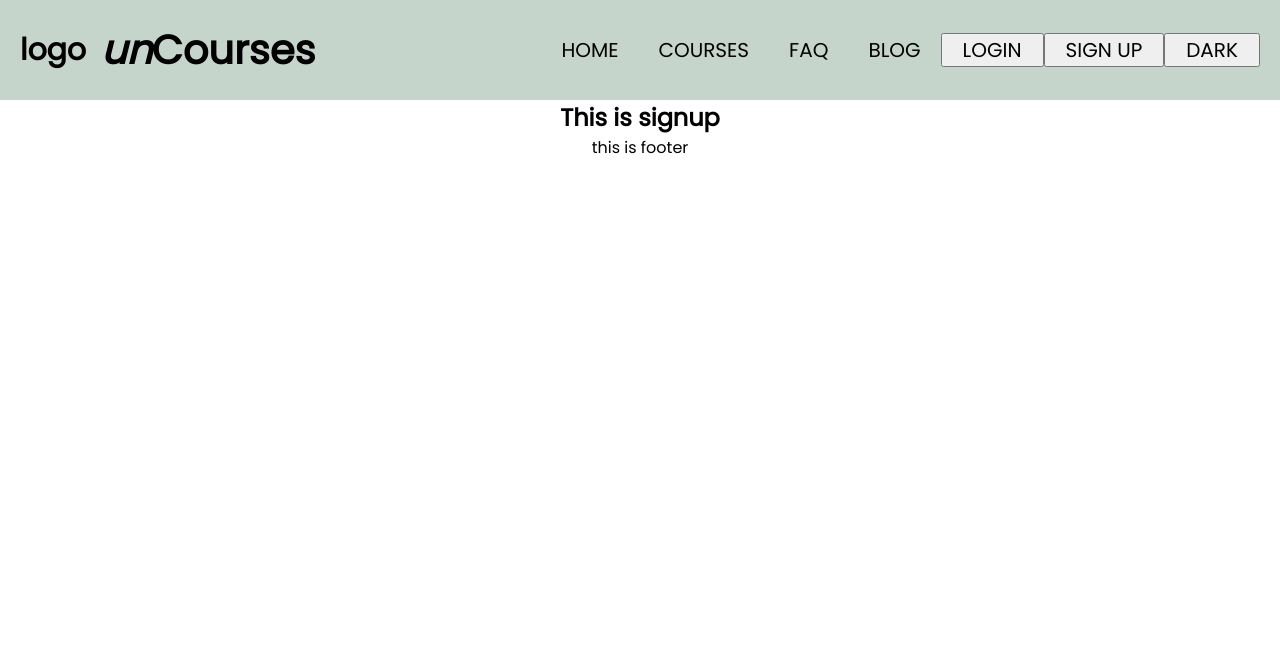
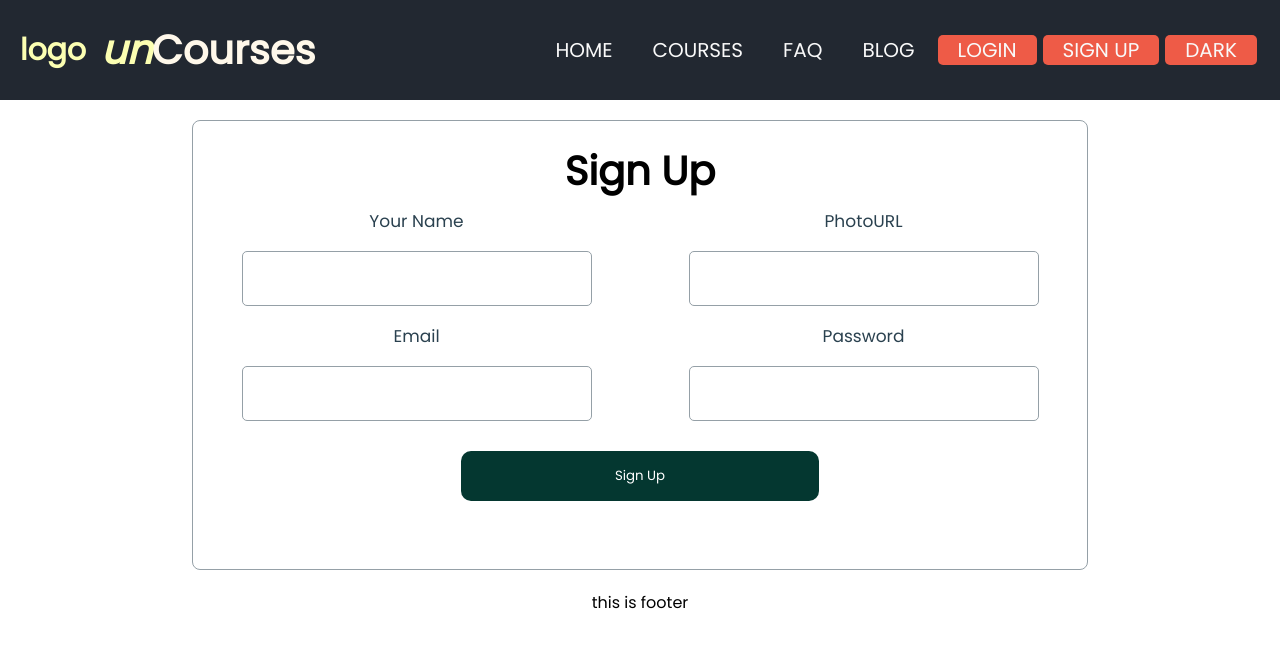
Before and after one commit to raju-miah/un-courses-client, a React (Create React App) app: page /signup in a window 1280 px wide. Shown: the top 648 px of the page. Built offline with nearby package versions, Linux system fonts and the light colour scheme.

Commit message:
added style login sgnup

```diff
--- a/src/components/Header/Header.css
+++ b/src/components/Header/Header.css
@@ -19,20 +19,23 @@ a {
     display: flex;
     justify-content: space-between;
     align-items: center;
-    background-color: #c5d5cb;
+    background-color: #222831;
     padding: 20px;
 }
 
 .nav-logo {
     font-size: 30px;
+    color: #FCFFB2;
 }
 
 .nav-text {
     font-size: 40px;
+    color: #FFF8EA;
 }
 
 .text-un {
     font-style: italic;
+    color: #FCFFB2;
 }
 
 .nav-links {
@@ -43,7 +46,7 @@ a {
 }
 
 .nav-links li {
-    color: black;
+    color: #F9F9F9;
     font-size: 20px;
     padding: 0 10px;
     margin: 0 10px;
@@ -51,5 +54,13 @@ a {
 }
 
 .nav-links li:hover {
-    color: #EE5B47;
+    color: orange;
 }
+
+.nav-btn {
+    margin: 3px;
+    border: none;
+    border-radius: 5px;
+    background-color: #EE5b47;
+    color: #F9F9F9;
+}
--- a/src/components/Header/Header.js
+++ b/src/components/Header/Header.js
@@ -14,9 +14,9 @@ const Header = () => {
                 <Link to='/courses'><li>COURSES</li></Link>
                 <Link to='/faq'><li>FAQ</li></Link>
                 <Link to='/blog'><li>BLOG</li></Link>
-                <button className='btn-login'><Link to='/login'><li>LOGIN</li></Link></button>
-                <button><Link to='/signup'><li>SIGN UP</li></Link></button>
-                <button><Link to='/dark'><li>DARK</li></Link></button>
+                <button className='nav-btn'><Link to='/login'><li>LOGIN</li></Link></button>
+                <button className='nav-btn'><Link to='/signup'><li>SIGN UP</li></Link></button>
+                <button className='nav-btn'><Link to='/dark'><li>DARK</li></Link></button>
             </ul>
         </nav>
     );
--- a/src/components/Home/Home.css
+++ b/src/components/Home/Home.css
@@ -0,0 +1,4 @@
+.home {
+    display: flex;
+    align-items: center;
+}
--- a/src/components/Home/Home.js
+++ b/src/components/Home/Home.js
@@ -1,9 +1,15 @@
 import React from 'react';
+import './Home.css';
 
 const Home = () => {
     return (
-        <div>
-            <h2>This is home</h2>
+        <div className='home'>
+            <div>
+                <h1>Welcome to</h1>
+                <h2>unCourses</h2>
+                <p>Lorem, ipsum dolor sit amet consectetur adipisicing elit. Velit explicabo consectetur quam debitis possimus fugit exercitationem ducimus aliquam officia deserunt!</p>
+            </div>
+            <img src="https://i.ibb.co/hZ5X192/header.png" alt="" />
         </div>
     );
 };
--- a/src/components/Login/Login.css
+++ b/src/components/Login/Login.css
@@ -0,0 +1,47 @@
+.container {
+    width: 70%;
+    height: 450px;
+    margin: 20px auto;
+    border: 1px solid #95A0A7;
+    border-radius: 8px;
+}
+
+.form-text {
+    font-size: 40px;
+    margin-top: 20px;
+}
+
+.form {
+    display: flex;
+    align-items: center;
+    justify-content: center;
+}
+
+.form-control label {
+    display: block;
+    font-size: 17px;
+    line-height: 20px;
+    letter-spacing: 0.0015em;
+    margin-bottom: 10px;
+    color: #2A414F;
+}
+
+.form-control input {
+    width: 350px;
+    height: 55px;
+    border: 1px solid #95A0A7;
+    border-radius: 5px;
+    font-size: 18px;
+    padding: 10px;
+    margin: 10px;
+}
+
+.btn-login {
+    width: 40%;
+    padding: 15px;
+    margin: 20px;
+    border: none;
+    background: #043730;
+    color: white;
+    border-radius: 10px;
+}
--- a/src/components/Login/Login.js
+++ b/src/components/Login/Login.js
@@ -1,22 +1,22 @@
 import React from 'react';
+import './Login.css';
 
 const Login = () => {
     return (
-        <div>
-            <h2>This is login</h2>
-            <form>
-                <div>
+        <div className='container'>
+            <h2 className='form-text'>Login</h2>
+            <form className='form'>
+                <div className='form-control'>
                     <label htmlFor="email">Email</label>
                     <input type="email" name="email" id="" />
                 </div>
 
-                <div>
+                <div className='form-control'>
                     <label htmlFor="password">Password</label>
                     <input type="password" name="password" id="" />
                 </div>
-
-                <button type="submit">Login</button>
             </form>
+            <button className='btn-login' type="submit">Login</button>
         </div>
     );
 };
--- a/src/components/SignUp/SignUp.css
+++ b/src/components/SignUp/SignUp.css
@@ -0,0 +1,16 @@
+.container-sin {
+    width: 70%;
+    height: 450px;
+    margin: 20px auto;
+    border: 1px solid #95A0A7;
+    border-radius: 8px;
+}
+
+.form {
+    display: grid;
+    grid-template-columns: 1fr 1fr;
+}
+
+.form-control label {
+    margin-top: 10px;
+}
--- a/src/components/SignUp/SignUp.js
+++ b/src/components/SignUp/SignUp.js
@@ -1,9 +1,32 @@
 import React from 'react';
+import './SignUp.css';
 
 const SignUp = () => {
     return (
-        <div>
-            <h2>This is signup</h2>
+        <div className='container-sin'>
+            <h2 className='form-text'>Sign Up</h2>
+            <form className='form'>
+                <div className='form-control'>
+                    <label htmlFor="name">Your Name</label>
+                    <input type="text" name="name" id="" />
+                </div>
+
+                <div className='form-control'>
+                    <label htmlFor="photoURL">PhotoURL</label>
+                    <input type="text" name="photoURL" id="" />
+                </div>
+
+                <div className='form-control'>
+                    <label htmlFor="email">Email</label>
+                    <input type="email" name="email" id="" />
+                </div>
+
+                <div className='form-control'>
+                    <label htmlFor="password">Password</label>
+                    <input type="password" name="password" id="" />
+                </div>
+            </form>
+            <button className='btn-login' type="submit">Sign Up</button>
         </div>
     );
 };
```
